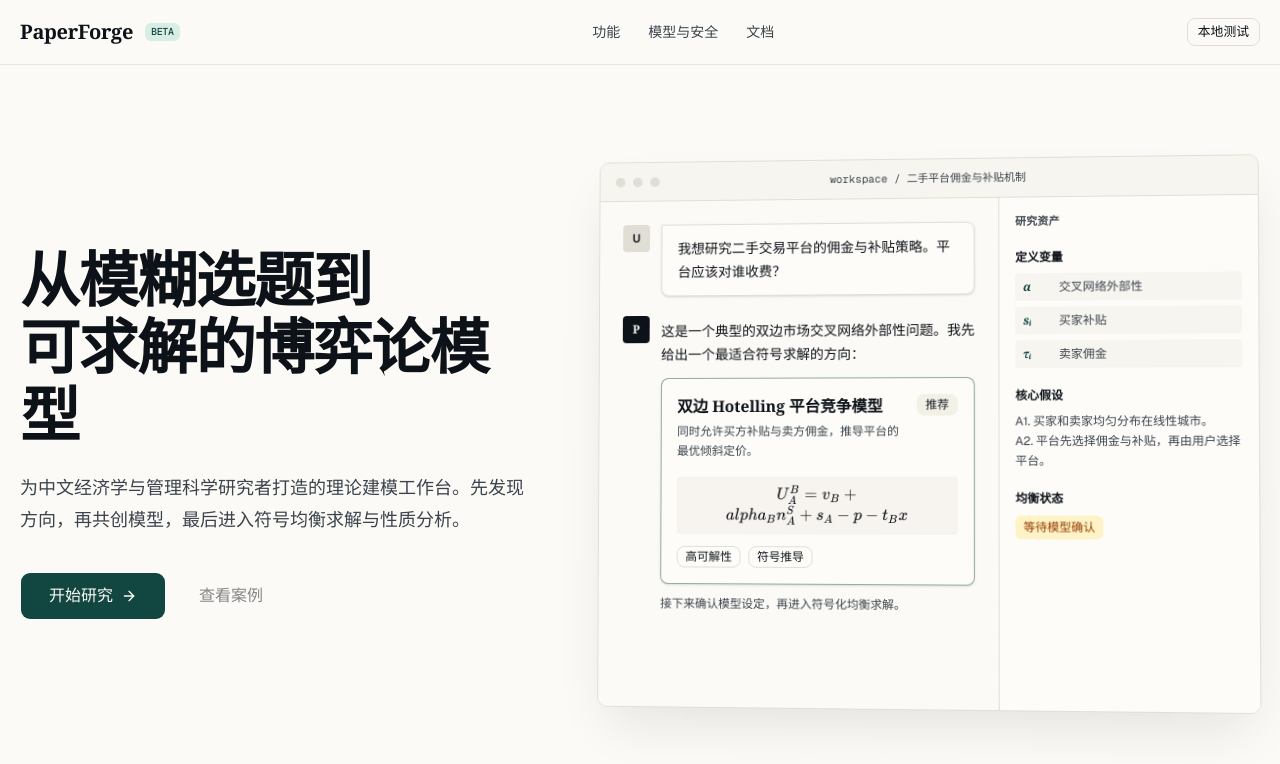
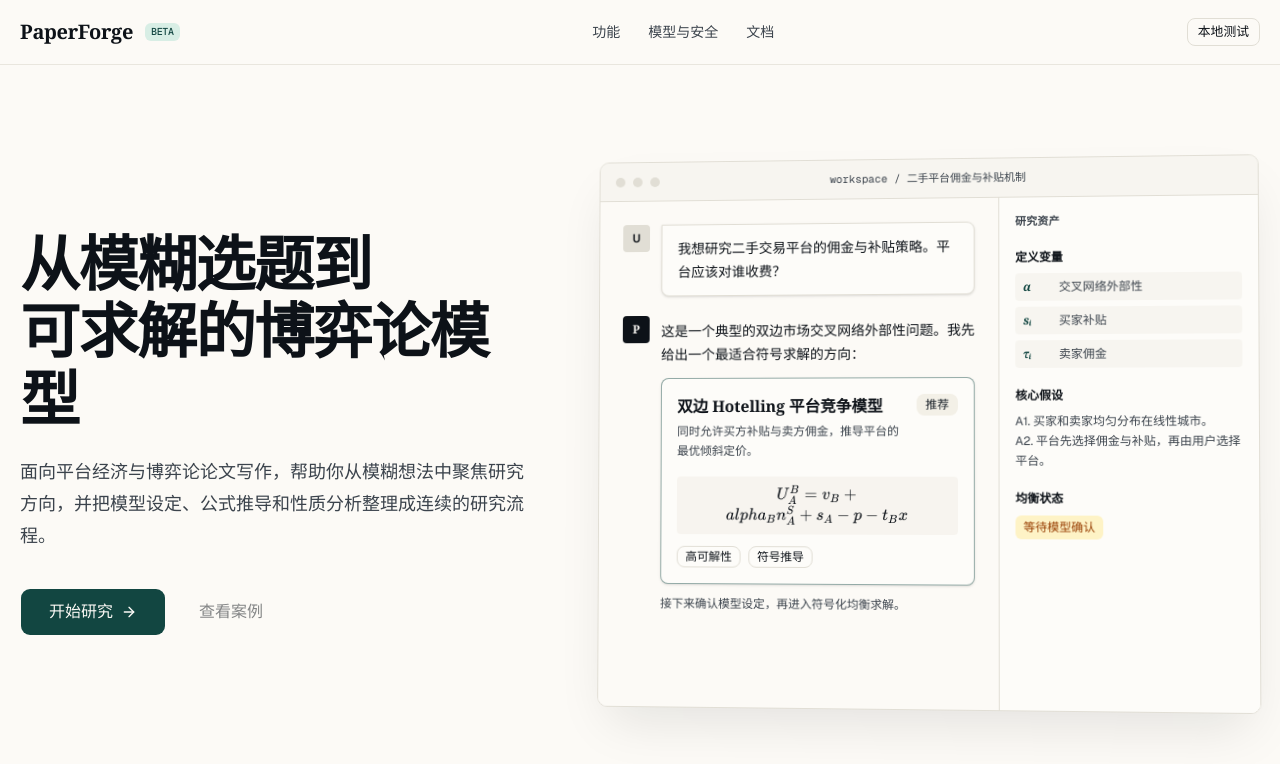
Before and after one commit to Musu6856/paperforge, a Next.js app: page / in a window 1280 px wide. Shown: the top 764 px of the page. Built offline with nearby package versions, Linux system fonts and the light colour scheme; no server answers; the database is empty.

Commit message:
copy: update landing positioning

```diff
--- a/src/components/landing/landing-page.tsx
+++ b/src/components/landing/landing-page.tsx
@@ -17,7 +17,7 @@ export function LandingPage() {
               可求解的博弈论模型
             </h1>
             <p className="mt-6 text-lg leading-8 text-muted-foreground">
-              为中文经济学与管理科学研究者打造的理论建模工作台。先发现方向，再共创模型，最后进入符号均衡求解与性质分析。
+              面向平台经济与博弈论论文写作，帮助你从模糊想法中聚焦研究方向，并把模型设定、公式推导和性质分析整理成连续的研究流程。
             </p>
             <div className="mt-9 flex flex-wrap items-center gap-3">
               <StartResearchLink className="h-12 gap-2 px-7 text-base" />
```
